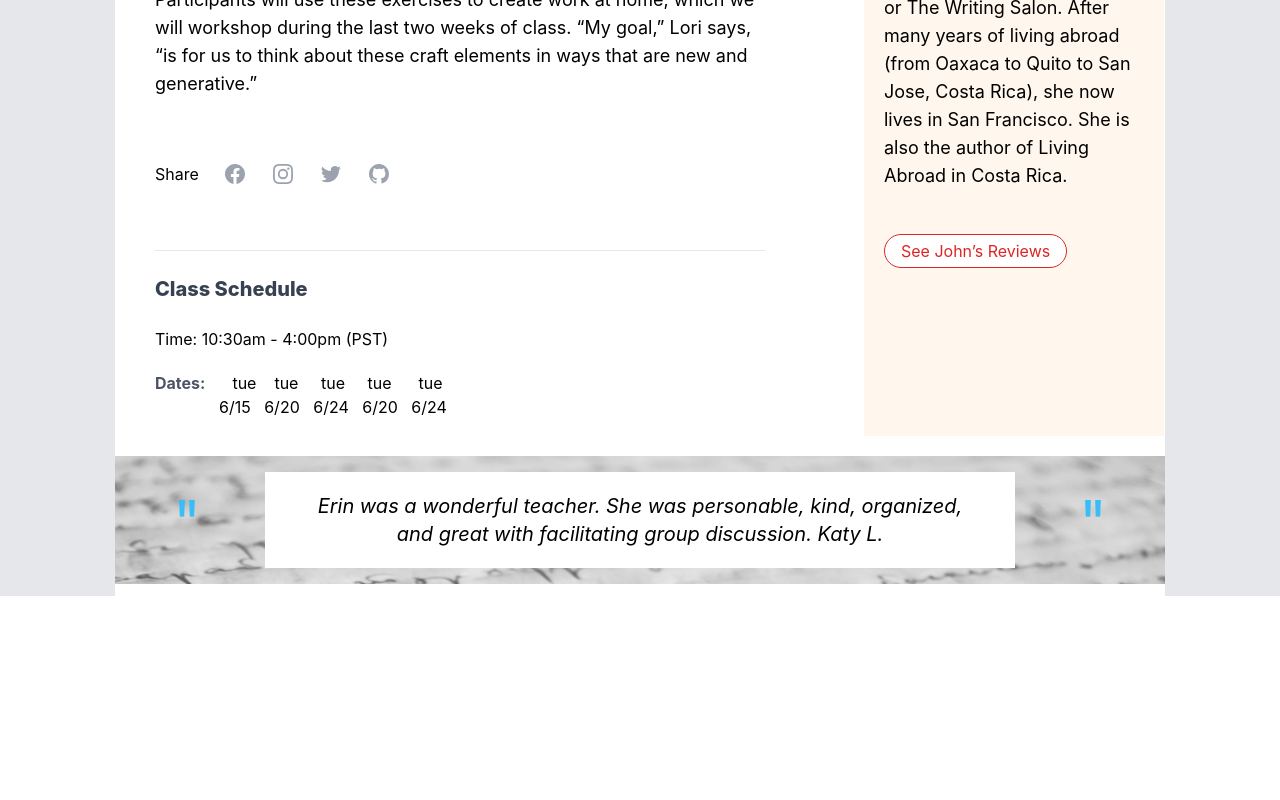
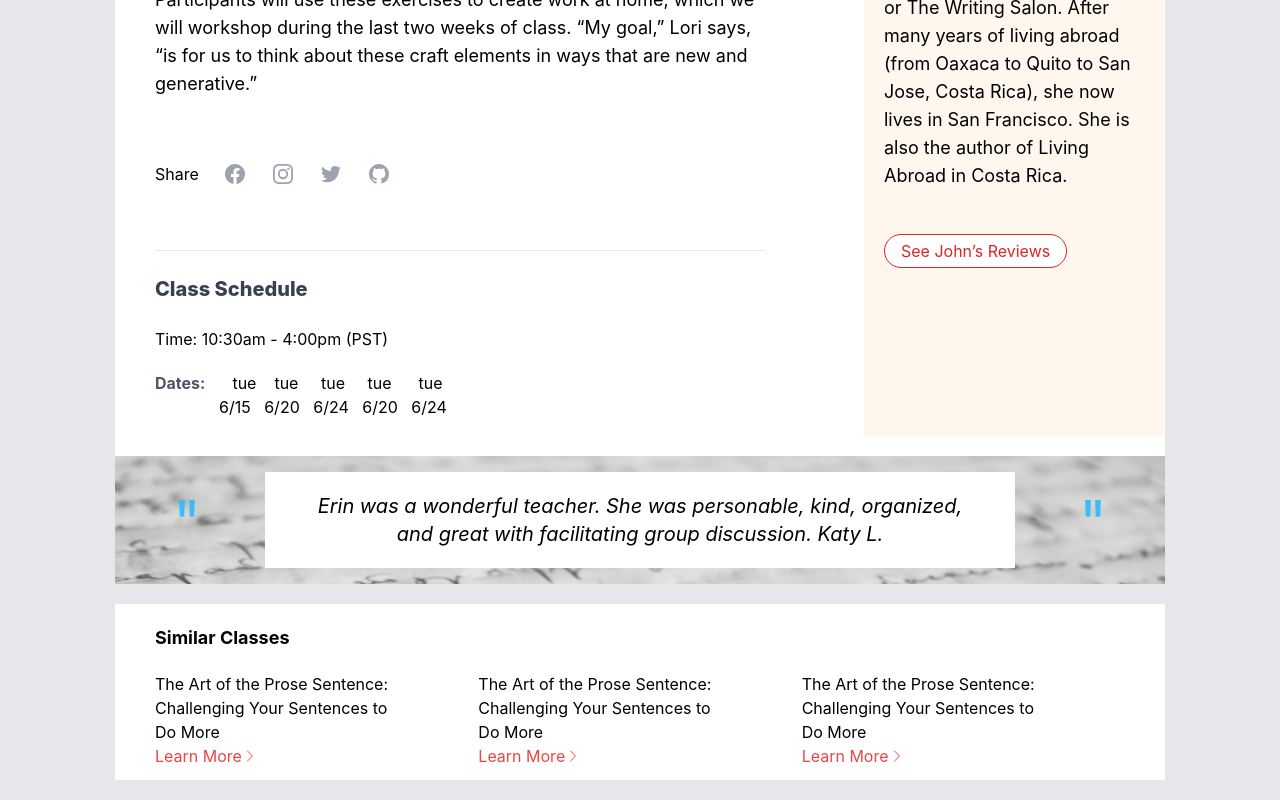
Before and after one commit to rcmangnale/mywork, a React (Create React App) app: page / in a window 1280 px wide. Shown: the part 1236-2036 px from the top of the page. Before the commit the page ends 1832 px from the top, so only its background shows below. Built offline with nearby package versions, Linux system fonts and the light colour scheme.

Commit message:
update similar file

```diff
--- a/src/App.js
+++ b/src/App.js
@@ -3,6 +3,7 @@ import './App.css';
 import Navbar from "./components/Navbar"
 import Header from "./components/Header"
 import Main from "./components/Main"
+import Similar from './components/Similar';
 
 function App() {
   return (
@@ -14,6 +15,9 @@ function App() {
       <div className='flex justify-center bg-gray-200'>
       <Main></Main>
       </div>
+      <div className='flex justify-center bg-gray-200'>
+        <Similar></Similar>
+      </div>
     </div>
   );
 }
--- a/src/components/Main.js
+++ b/src/components/Main.js
@@ -2,7 +2,7 @@ import React from "react";
 export default function Main() {
   return (
     <>
-      <div className="py-3 mx-auto bg-white">
+      <div className="pt-3 mx-auto bg-white">
         <div className="  lg:w-[1050px] lg:h-[1050px] grid grid-cols-2">
           <div className="w-[690px] h-[450px] py-12">
             <p className="px-10 text-lg text-left">
--- /dev/null
+++ b/src/components/Similar.js
@@ -0,0 +1,85 @@
+import React from "react";
+
+export default function Similar() {
+  return (
+    <>
+      <div className="py-5 mx-auto ">
+        <div className="lg:w-[1050px] h-44 bg-white">
+          <div>
+            <p className="px-10 py-5 text-lg font-bold text-left">
+              Similar Classes
+            </p>
+            <div className="grid grid-cols-3 px-10">
+              <p className="w-64 text-left">
+                The Art of the Prose Sentence: Challenging Your Sentences to Do
+                More
+                <span className="flex justify-start text-red-500">
+                  {" "}
+                  Learn More{" "}
+                  <svg
+                    xmlns="http://www.w3.org/2000/svg"
+                    fill="none"
+                    viewBox="0 0 24 24"
+                    stroke-width="1.5"
+                    stroke="currentColor"
+                    class="w-4 h-6"
+                  >
+                    <path
+                      stroke-linecap="round"
+                      stroke-linejoin="round"
+                      d="M8.25 4.5l7.5 7.5-7.5 7.5"
+                    />
+                  </svg>
+                </span>
+              </p>
+              <p className="w-64 text-left">
+                The Art of the Prose Sentence: Challenging Your Sentences to Do
+                More
+                <span className="flex justify-start text-red-500">
+                  {" "}
+                  Learn More{" "}
+                  <svg
+                    xmlns="http://www.w3.org/2000/svg"
+                    fill="none"
+                    viewBox="0 0 24 24"
+                    stroke-width="1.5"
+                    stroke="currentColor"
+                    class="w-4 h-6"
+                  >
+                    <path
+                      stroke-linecap="round"
+                      stroke-linejoin="round"
+                      d="M8.25 4.5l7.5 7.5-7.5 7.5"
+                    />
+                  </svg>
+                </span>
+              </p>
+              <p className="w-64 text-left">
+                The Art of the Prose Sentence: Challenging Your Sentences to Do
+                More
+                <span className="flex justify-start text-red-500">
+                  {" "}
+                  Learn More{" "}
+                  <svg
+                    xmlns="http://www.w3.org/2000/svg"
+                    fill="none"
+                    viewBox="0 0 24 24"
+                    stroke-width="1.5"
+                    stroke="currentColor"
+                    class="w-4 h-6"
+                  >
+                    <path
+                      stroke-linecap="round"
+                      stroke-linejoin="round"
+                      d="M8.25 4.5l7.5 7.5-7.5 7.5"
+                    />
+                  </svg>
+                </span>
+              </p>
+            </div>
+          </div>
+        </div>
+      </div>
+    </>
+  );
+}
```
